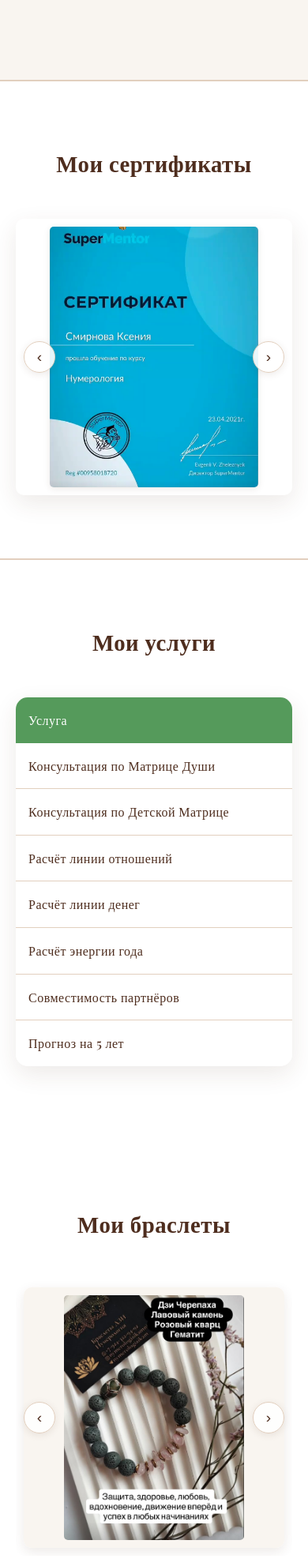
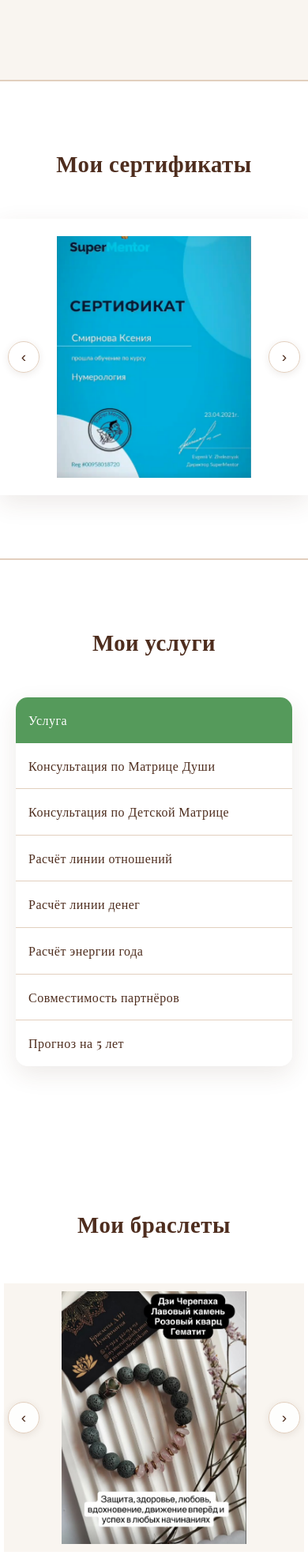
Before and after one commit to gridoreks/nymerologia-website-1, a plain HTML site: page index.html in a window 390 px wide. Shown: the part 2048-4022 px from the top of the page at 79% size. Drawn offline with nearby package versions, Linux system fonts and the light colour scheme.

Commit message:
Add files via upload

```diff
--- a/style.css
+++ b/style.css
@@ -444,7 +444,7 @@ body {
     margin-bottom: 3rem;
 }
 
-/* Карусель сертификатов */
+/* КАРУСЕЛЬ СЕРТИФИКАТОВ - ФИКС ДЛЯ МОБИЛЬНЫХ */
 .certificates-carousel {
     position: relative;
     max-width: 900px;
@@ -1175,7 +1175,7 @@ body {
     }
 }
 
-/* ИСПРАВЛЕНИЕ: Адаптивность для телефонов с исправлением смещения каруселей */
+/* РАДИКАЛЬНОЕ ИСПРАВЛЕНИЕ ДЛЯ КАРУСЕЛЕЙ НА МОБИЛЬНЫХ */
 @media (max-width: 768px) {
     .nav {
         padding: 1rem;
@@ -1275,68 +1275,124 @@ body {
         width: 280px;
     }
 
-    /* ИСПРАВЛЕНИЕ: Убрал min-height для контейнеров каруселей на мобильных */
-    .certificates-carousel,
-    .bracelets-carousel,
-    .reviews-carousel {
-        min-height: auto;
+    /* РАДИКАЛЬНОЕ ИСПРАВЛЕНИЕ: КАРУСЕЛЬ СЕРТИФИКАТОВ */
+    .certificates-carousel {
+        width: 100vw !important;
+        margin-left: calc(-50vw + 50%) !important;
+        margin-right: calc(-50vw + 50%) !important;
+        max-width: 100vw !important;
+        border-radius: 0 !important;
+        min-height: 400px;
         height: 400px;
-    }
-
-    /* ИСПРАВЛЕНИЕ: Убрал фиксированную высоту для inner элементов каруселей */
-    .certificates-inner,
-    .bracelets-inner,
-    .reviews-inner {
-        height: 400px;
-    }
-
-    /* ИСПРАВЛЕНИЕ: Убрал padding у слайдов и добавил overflow */
-    .certificate-slide,
-    .bracelets-slide,
-    .review-slide {
-        padding: 10px !important;
         overflow: hidden;
     }
 
-    /* ИСПРАВЛЕНИЕ: Для карусели сертификатов - исправление смещения */
+    .certificates-inner {
+        height: 400px !important;
+        width: 100% !important;
+    }
+
     .certificate-slide {
-        display: flex;
-        align-items: center;
-        justify-content: center;
         padding: 5px !important;
+        width: 100% !important;
+        height: 100% !important;
+        display: flex !important;
+        align-items: center !important;
+        justify-content: center !important;
     }
 
     .certificate-image {
-        max-width: 100% !important;
-        max-height: 380px !important;
-        width: auto !important;
-        height: auto !important;
+        width: 95% !important;
+        height: 95% !important;
+        max-width: 95% !important;
+        max-height: 95% !important;
         object-fit: contain !important;
         border-radius: 5px !important;
-        box-shadow: 0 2px 8px var(--shadow) !important;
-        background: #f5f5f5 !important;
-    }
-
-    /* ИСПРАВЛЕНИЕ: Для карусели браслетов */
+        box-shadow: none !important;
+        background: transparent !important;
+        margin: 0 auto !important;
+    }
+
+    /* КАРУСЕЛЬ БРАСЛЕТОВ */
+    .bracelets-carousel {
+        width: 100vw !important;
+        margin-left: calc(-50vw + 50%) !important;
+        margin-right: calc(-50vw + 50%) !important;
+        max-width: 100vw !important;
+        border-radius: 0 !important;
+        min-height: 400px;
+        height: 400px;
+        overflow: hidden;
+    }
+
+    .bracelets-inner {
+        height: 400px !important;
+        width: 100% !important;
+    }
+
+    .bracelets-slide {
+        padding: 5px !important;
+        width: 100% !important;
+        height: 100% !important;
+    }
+
+    .bracelet-card {
+        width: 100% !important;
+        height: 100% !important;
+        max-width: 100% !important;
+        box-shadow: none !important;
+        border-radius: 0 !important;
+    }
+
     .bracelet-image {
-        height: 350px !important;
+        height: 100% !important;
         padding: 10px !important;
+        width: 100% !important;
     }
 
     .bracelet-image img {
+        width: 100% !important;
+        height: 100% !important;
         max-width: 100% !important;
         max-height: 100% !important;
         object-fit: contain !important;
-    }
-
-    /* ИСПРАВЛЕНИЕ: Для карусели отзывов */
+        border-radius: 0 !important;
+    }
+
+    /* КАРУСЕЛЬ ОТЗЫВОВ */
+    .reviews-carousel {
+        width: 100vw !important;
+        margin-left: calc(-50vw + 50%) !important;
+        margin-right: calc(-50vw + 50%) !important;
+        max-width: 100vw !important;
+        border-radius: 0 !important;
+        min-height: 400px;
+        height: 400px;
+        overflow: hidden;
+    }
+
+    .reviews-inner {
+        height: 400px !important;
+        width: 100% !important;
+    }
+
+    .review-slide {
+        padding: 5px !important;
+        width: 100% !important;
+        height: 100% !important;
+    }
+
     .review-image {
-        height: 380px !important;
+        width: 100% !important;
+        height: 100% !important;
+        max-width: 100% !important;
+        border-radius: 0 !important;
+        box-shadow: none !important;
     }
 
     .review-image img {
-        max-width: 100% !important;
-        max-height: 100% !important;
+        width: 100% !important;
+        height: 100% !important;
         object-fit: contain !important;
     }
 
@@ -1409,7 +1465,7 @@ body {
     }
 }
 
-/* ИСПРАВЛЕНИЕ: Дополнительная адаптация для очень маленьких экранов */
+/* ДЛЯ ОЧЕНЬ МАЛЕНЬКИХ ЭКРАНОВ */
 @media (max-width: 480px) {
     .hero-title {
         font-size: 2rem;
@@ -1442,30 +1498,25 @@ body {
         height: 40px;
     }
 
-    /* ИСПРАВЛЕНИЕ: Для очень маленьких экранов - меньшая высота каруселей */
+    /* ЕЩЕ БОЛЬШЕ КОМПАКТНОСТИ ДЛЯ КАРУСЕЛЕЙ */
     .certificates-carousel,
     .bracelets-carousel,
     .reviews-carousel {
-        height: 350px;
+        height: 350px !important;
+        min-height: 350px !important;
     }
 
     .certificates-inner,
     .bracelets-inner,
     .reviews-inner {
-        height: 350px;
-    }
-
-    /* ИСПРАВЛЕНИЕ: Уменьшение изображений для очень маленьких экранов */
+        height: 350px !important;
+    }
+
     .certificate-image {
-        max-height: 330px !important;
-    }
-
-    .bracelet-image {
-        height: 300px !important;
-    }
-
-    .review-image {
-        height: 330px !important;
+        width: 90% !important;
+        height: 90% !important;
+        max-width: 90% !important;
+        max-height: 90% !important;
     }
 
     .about-image {
```
